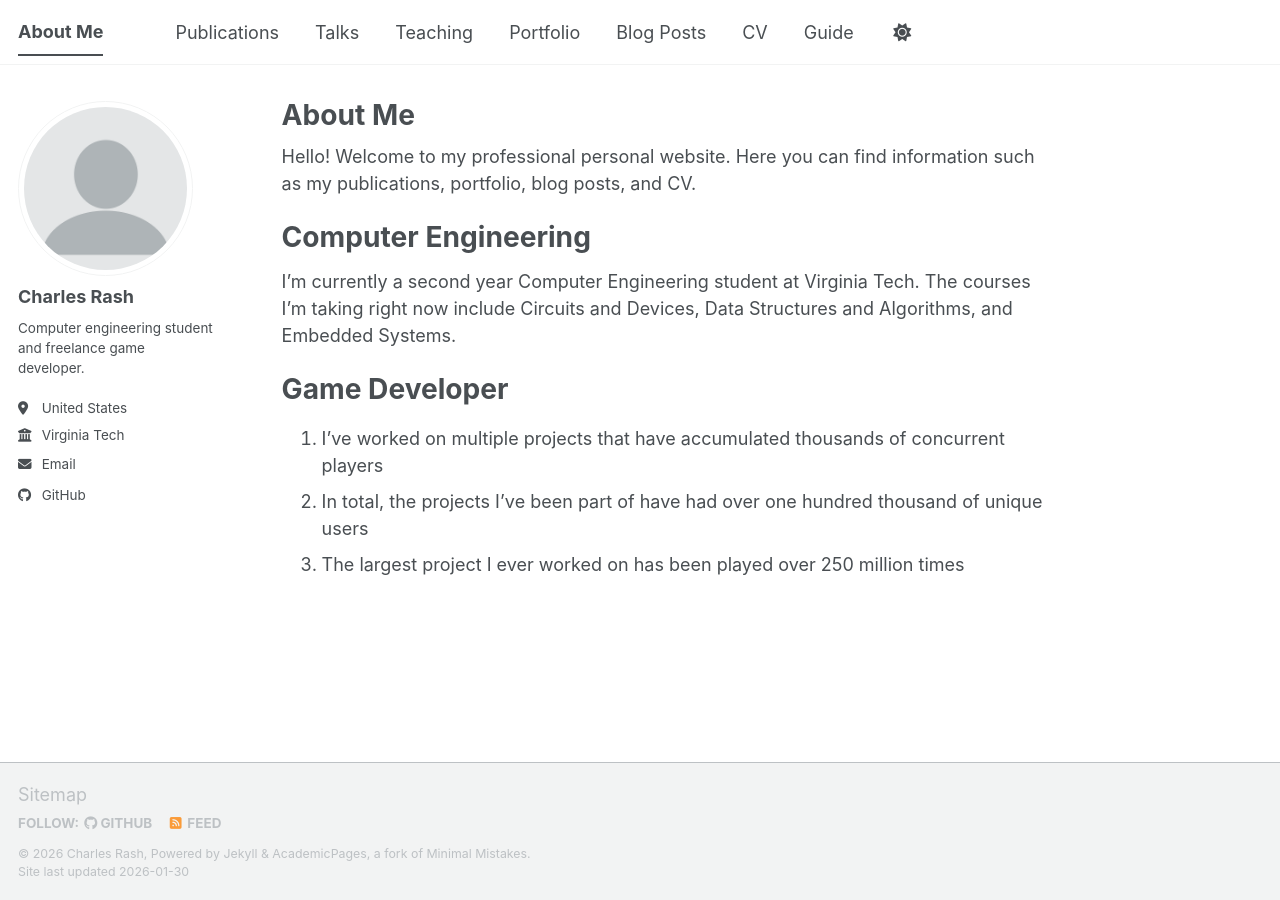
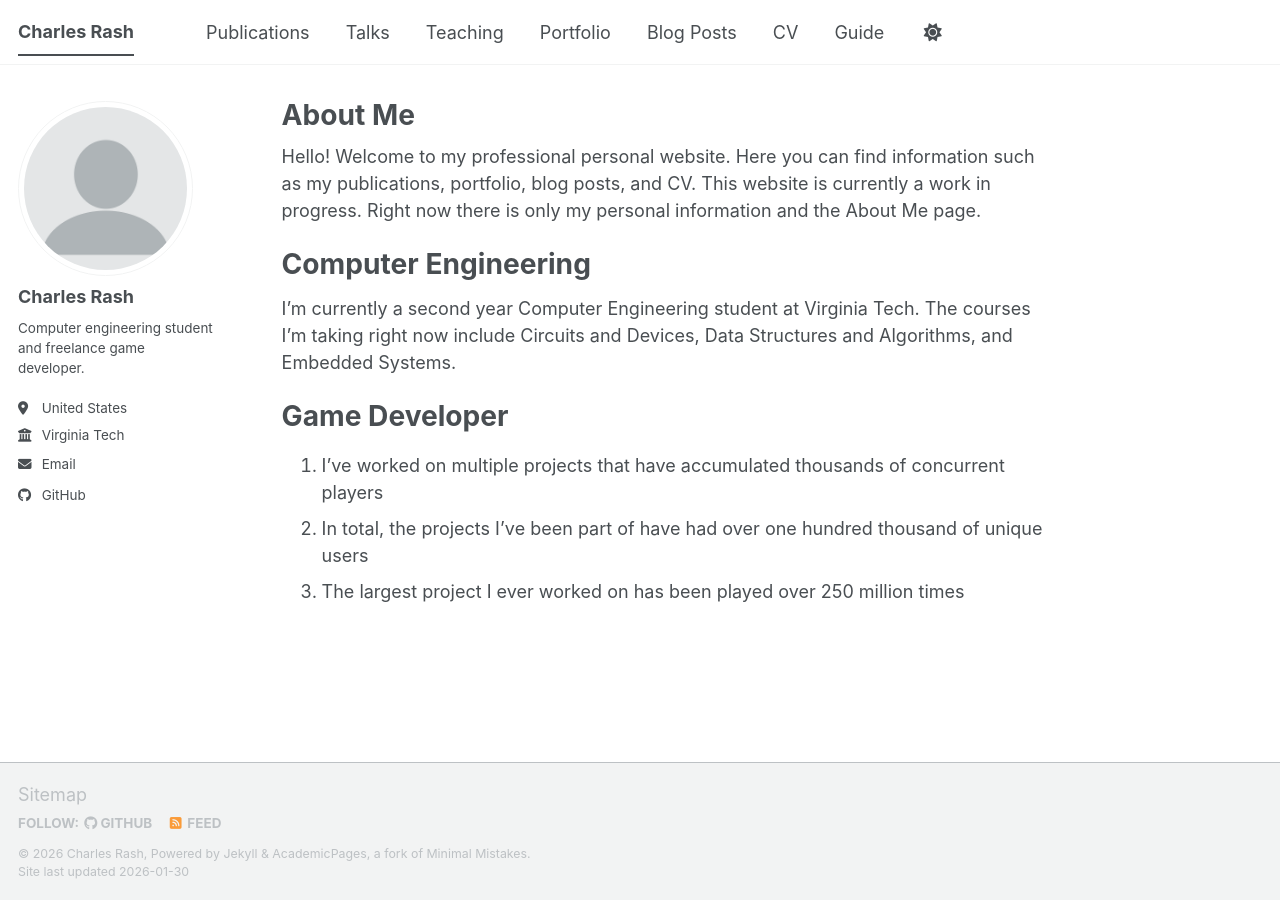
Before and after one commit to charlierash/charlierash.github.io, a Jekyll site: the page built from _pages/about.md, in a window 1280 px wide. Built offline with Jekyll 4.4.1, drawn with Linux system fonts in a browser that asks for light colours; a script bundle is joined from its source files by our own code; library files that are not in the unit come from our copies.

Commit message:
Minor fixes in the config file and a minor addition to the About Me page.

```diff
--- a/_config.yml
+++ b/_config.yml
@@ -9,7 +9,7 @@
 # Basic Site Settings
 locale                   : "en-US"
 site_theme               : "default" # The available themes options are "default", "air", "sunrise", "mint", "dirt" and "contrast"
-title                    : "About Me"
+title                    : "Charles Rash"
 title_separator          : "-"
 name                     : &name "Charles Rash"
 description              : &description "Charles Rash's academic portfolio"   # Update this with a general description of your site, this is the default if not overridden by a page
--- a/_pages/about.md
+++ b/_pages/about.md
@@ -7,7 +7,7 @@ redirect_from:
   - /about.html
 ---
 
-Hello! Welcome to my professional personal website. Here you can find information such as my publications, portfolio, blog posts, and CV.
+Hello! Welcome to my professional personal website. Here you can find information such as my publications, portfolio, blog posts, and CV. This website is currently a work in progress. Right now there is only my personal information and the About Me page.
 
 Computer Engineering
 ======
```
